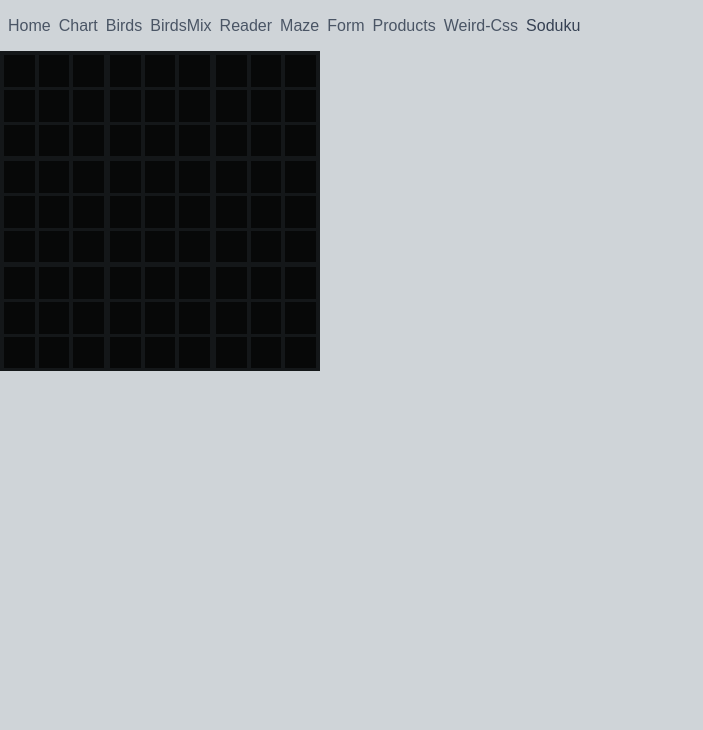
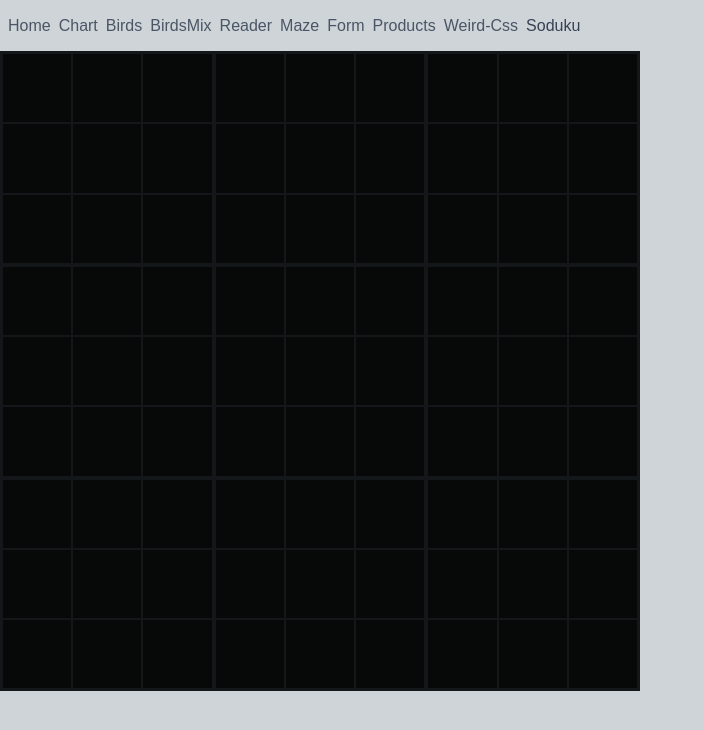
Before and after one commit to nemo-ahmed/play-around, a Next.js app: page /soduku in a window 1280 px wide. Shown: the top 730 px of the page, without its empty margins (0-703 px from the left). Built offline with nearby package versions, Linux system fonts and the light colour scheme.

Commit message:
dynamic numbers

```diff
--- a/src/app/soduku/cell.tsx
+++ b/src/app/soduku/cell.tsx
@@ -1,14 +1,39 @@
 'use client'
 import React, {useId, useState} from 'react'
+import {
+  PiNumberEight,
+  PiNumberFive,
+  PiNumberFour,
+  PiNumberNine,
+  PiNumberOne,
+  PiNumberSeven,
+  PiNumberSix,
+  PiNumberThree,
+  PiNumberTwo,
+} from 'react-icons/pi'
+
+type OurNumbers = 1 | 2 | 3 | 4 | 5 | 6 | 7 | 8 | 9
+
+const DYNAMIC_NUMBERS = {
+  1: <PiNumberOne size="100%" fill="inherit" />,
+  2: <PiNumberTwo size="100%" fill="inherit" />,
+  3: <PiNumberThree size="100%" fill="inherit" />,
+  4: <PiNumberFour size="100%" fill="inherit" />,
+  5: <PiNumberFive size="100%" fill="inherit" />,
+  6: <PiNumberSix size="100%" fill="inherit" />,
+  7: <PiNumberSeven size="100%" fill="inherit" />,
+  8: <PiNumberEight size="100%" fill="inherit" />,
+  9: <PiNumberNine size="100%" fill="inherit" />,
+}
 
 const NumbersCell = ({id}: {id: string}) => {
   const [selected, setSelected] = useState<number[]>([])
   return (
-    <div className="grid grid-cols-3 grid-rows-3 gap-0.5 border-collapse border-[0.5px] border-eerie-black-300 dark:border-eerie-black-700">
+    <div className="grid grid-cols-3 grid-rows-3 content-center gap-0.5">
       {[1, 2, 3, 4, 5, 6, 7, 8, 9].map(n => (
         <button
           key={id + '_' + n}
-          className="size-full text-[6.5px] text-transparent hover:text-eerie-black-500 hover:dark:text-eerie-black-700 data-[selected='true']:text-eerie-black-400 data-[selected='true']:dark:text-eerie-black-600"
+          className="size-full fill-transparent hover:fill-eerie-black-500 hover:dark:fill-eerie-black-700 data-[selected='true']:fill-eerie-black-400 data-[selected='true']:dark:fill-eerie-black-600"
           data-selected={selected.includes(n)}
           onClick={() => {
             console.log(n)
@@ -17,28 +42,32 @@ const NumbersCell = ({id}: {id: string}) => {
             )
           }}
         >
-          {n}
+          {DYNAMIC_NUMBERS[n as OurNumbers]}
         </button>
       ))}
     </div>
   )
 }
 
-const InputCell = ({id, value}: {id: string; value: string}) => {
+const InputCell = ({id, value}: {id: string; value: OurNumbers}) => {
   return (
-    <input
-      type="text"
-      id={id}
-      min={1}
-      max={9}
-      value={value}
-      className="bg-transparent outline-none text-[34px] w-full h-full text-center text-eerie-black-500 dark:text-eerie-black-600"
-    />
+    // <input
+    //   type="text"
+    //   id={id}
+    //   min={1}
+    //   max={9}
+    //   value={value}
+    //   className="bg-transparent cursor-default outline-none text-[34px] w-full h-full text-center text-eerie-black-500 dark:text-eerie-black-600"
+    // />
+    <div className="flex items-center justify-center size-full fill-eerie-black-500 dark:fill-eerie-black-600">
+      {DYNAMIC_NUMBERS?.[value]}
+    </div>
   )
 }
 
 function BabyCell() {
-  const [value, setValue] = useState<number>()
+  const [value, setValue] = useState<OurNumbers>()
+  const [isFocused, setIsFocused] = useState(false)
   const id = useId()
 
   return (
@@ -49,7 +78,7 @@ function BabyCell() {
         const nKey = Number(e.key)
         console.log(nKey, e.key)
         if (nKey >= 1 && nKey <= 9) {
-          setValue(nKey)
+          setValue(nKey as OurNumbers)
         } else if (e.key === 'Backspace' || e.key === 'Delete') {
           setValue(undefined)
         } else if (e.key === 'Escape') {
@@ -57,14 +86,10 @@ function BabyCell() {
         }
       }}
       className={
-        'border-collapse border-[0.5px] border-eerie-black-300 dark:border-eerie-black-700 bg-eerie-black-100 dark:bg-eerie-black-800'
+        'group border-collapse border-[0.5px] border-eerie-black-300 dark:border-eerie-black-700 bg-eerie-black-100 dark:bg-eerie-black-800'
       }
     >
-      {value ? (
-        <InputCell id={id} value={value.toString()} />
-      ) : (
-        <NumbersCell id={id} />
-      )}
+      {value ? <InputCell id={id} value={value} /> : <NumbersCell id={id} />}
     </div>
   )
 }
--- a/src/app/soduku/page.tsx
+++ b/src/app/soduku/page.tsx
@@ -2,9 +2,8 @@ import React from 'react'
 import Cell from './cell'
 
 function Page() {
-  const size = 320
   return (
-    <section className="grid grid-cols-3 grid-rows-3 center size-80 border-collapse border-[0.5px] border-eerie-black-300 dark:border-eerie-black-700">
+    <section className="grid grid-cols-3 grid-rows-3 center size-[50dvw] border-collapse border-[0.5px] border-eerie-black-300 dark:border-eerie-black-700">
       {[1, 2, 3, 4, 5, 6, 7, 8, 9].map(n => (
         <Cell key={`daddy-cell-${n}`} />
       ))}
```
